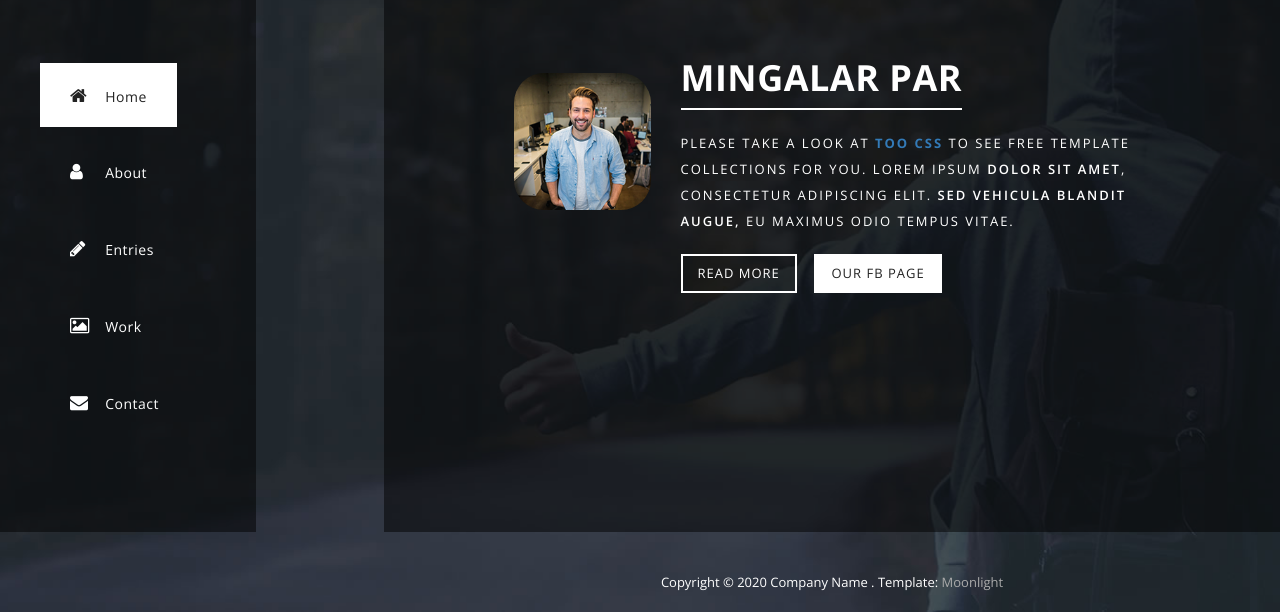
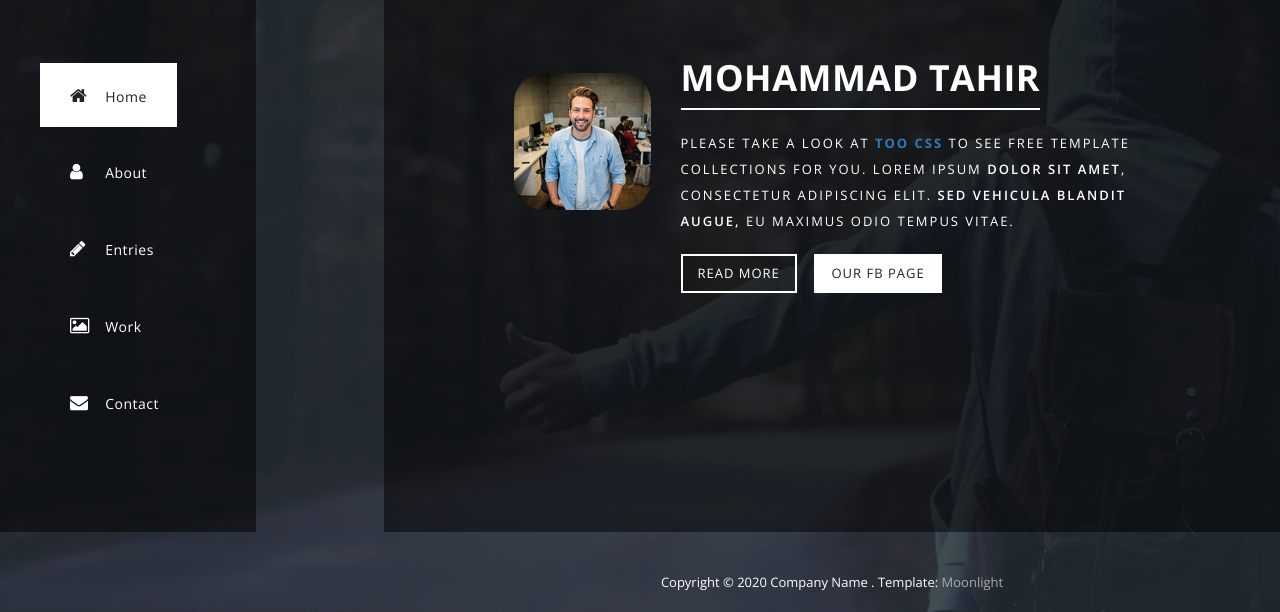
Before and after one commit to tahir5885/tahir5885.github.io, a plain HTML site: page index.html in a window 1280 px wide. Shown: the part 188-800 px from the top of the page. Drawn offline with nearby package versions, Linux system fonts and the light colour scheme.

Commit message:
Change name

```diff
--- a/index.html
+++ b/index.html
@@ -58,7 +58,7 @@
                       <div class="author-image"><img src="img/author_image.png" alt="Author Image"></div>
                   </div>
                   <div class="col-md-9">
-                      <h2>Mingalar par</h2>
+                      <h2>Mohammad Tahir</h2>
                       <p>Please take a look at <strong><a rel="nofollow" href="https://www.toocss.com">Too CSS</a></strong> to see free template collections for you. Lorem ipsum <em>dolor sit amet</em>, consectetur adipiscing elit. <em>Sed vehicula blandit augue,</em> eu maximus odio tempus vitae.</p>
                       <div class="main-btn"><a href="#2">Read More</a></div>
                       <div class="fb-btn"><a rel="nofollow" href="https://fb.com/templatemo">Our FB Page</a></div>
```
